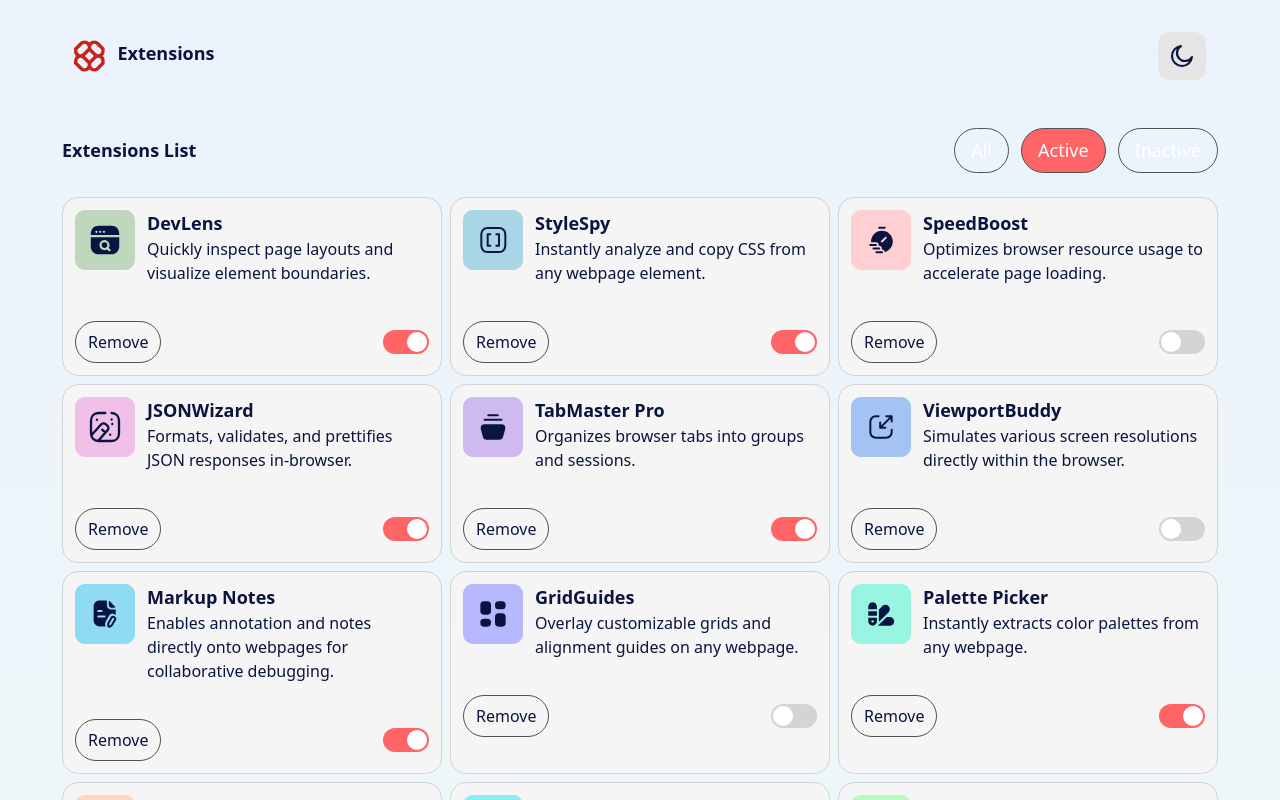
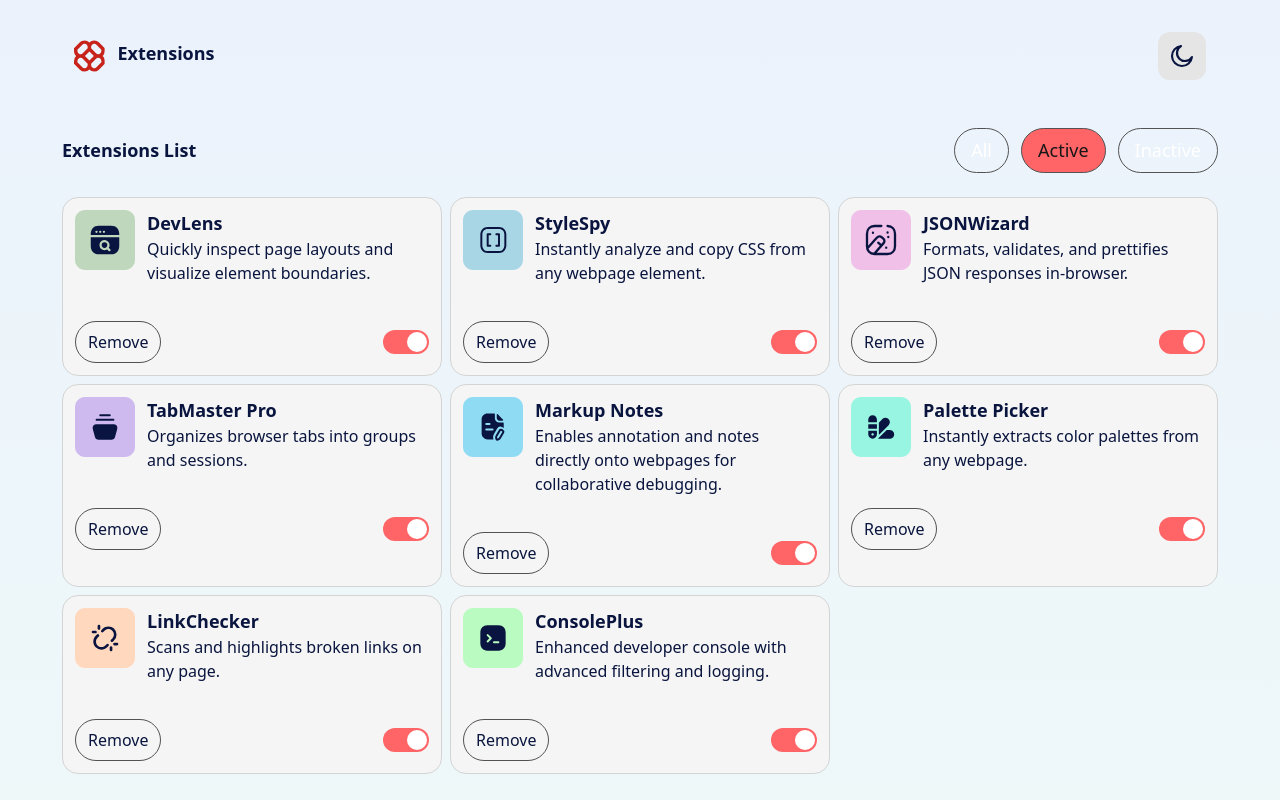
Before and after one commit to anaislcno/Extensions-Manager, a React (Vite) app: page / in a window 1280 px wide. Both pictures are taken after a click on the button "Active". Shown: the top 800 px of the page. Built offline with nearby package versions, Linux system fonts and the light colour scheme; a web font is replaced by a local one.

Commit message:
Set filters

```diff
--- a/index.html
+++ b/index.html
@@ -1,4 +1,4 @@
-<!DOCTYPE html>
+<!doctype html>
 <html lang="en">
   <head>
     <meta charset="UTF-8" />
@@ -11,6 +11,20 @@
       href="./assets/images/favicon-32x32.png"
     />
     <script type="module" src="/src/main.tsx"></script>
+    <script>
+      (function () {
+        const theme = localStorage.getItem("theme");
+        if (
+          theme === "dark" ||
+          (!theme && window.matchMedia("(prefers-color-scheme: dark)").matches)
+        ) {
+          document.documentElement.classList.add("dark");
+        } else {
+          document.documentElement.classList.remove("dark");
+        }
+      })();
+    </script>
+
     <title>Browser extensions manager UI</title>
   </head>
   <body>
--- a/src/App.tsx
+++ b/src/App.tsx
@@ -1,13 +1,16 @@
+import { useState } from "react";
 import Cards from "./components/Cards";
 import Filters from "./components/Filters";
 import Header from "./components/Header";
 
 function App() {
+  const [activeFilter, setActiveFilter] = useState<string>("all");
+
   return (
     <>
       <Header />
-      <Filters />
-      <Cards />
+      <Filters activeFilter={activeFilter} setActiveFilter={setActiveFilter}/>
+      <Cards activeFilter={activeFilter}/>
     </>
   );
 }
--- a/src/components/Cards.tsx
+++ b/src/components/Cards.tsx
@@ -1,21 +1,27 @@
 import { useState } from "react";
 import datas from "../datas/data.json";
-import type { Card } from "../types/cards";
+import type { Card, CardsProps } from "../types/cards";
 
-const Cards = () => {
+const Cards = ({ activeFilter }: CardsProps) => {
   const [hiddenCards, setHiddenCards] = useState<number[]>([]);
 
-  const handleRemove = (index: number) => {
-    setHiddenCards((prev) => [...prev, index]);
-    console.log(`Remove: ${index}`);
+  const handleRemove = (id: number) => {
+    setHiddenCards((prev) => [...prev, id]);
+    console.log(`Remove: ${id}`);
   };
+
+  const filteredDatas = datas.filter((data: Card) => {
+    if (hiddenCards.includes(data.id)) return false;
+    if (activeFilter === "active") return data.isActive;
+    if (activeFilter === "inactive") return !data.isActive;
+    return true;
+  });
 
   return (
     <div className="m-auto grid w-fit grid-cols-3 gap-[8px]">
-      {datas.map((data: Card, index: number) =>
-        hiddenCards.includes(index) ? null : (
+      {filteredDatas.map((data: Card) => (
         <div
-            key={index}
+          key={data.id}
           className="flex max-w-[380px] flex-col items-start gap-[36px] rounded-2xl border border-neutral-300 bg-neutral-100 p-[12px] dark:border-neutral-600 dark:bg-neutral-700"
         >
           <div className="flex items-start gap-[12px]">
@@ -28,7 +34,7 @@ const Cards = () => {
           <div className="flex w-full items-center justify-between gap-[8px]">
             <button
               className="cursor-pointer rounded-4xl border border-neutral-600 px-[12px] py-[8px] text-base font-normal transition-colors duration-300 hover:bg-neutral-600"
-                onClick={() => handleRemove(index)}
+              onClick={() => handleRemove(data.id)}
             >
               Remove
             </button>
@@ -42,8 +48,7 @@ const Cards = () => {
             </label>
           </div>
         </div>
-        ),
-      )}
+      ))}
     </div>
   );
 };
--- a/src/components/Filters.tsx
+++ b/src/components/Filters.tsx
@@ -1,31 +1,29 @@
-import { useState } from "react";
+import type { FiltersProps } from "../types/filters";
 
-const Filters = () => {
-  const [activeFilter, setActiveFilter] = useState<string>("all");
-
+const Filters = ({ activeFilter, setActiveFilter }: FiltersProps) => {
   const baseBtn =
-    "rounded-3xl border border-neutral-600 px-[16px] py-[8px] text-white transition-colors duration-200 font-normal cursor-pointer hover:bg-neutral-600";
-  const activeBtn = "bg-red-400 text-neutral-900";
-  // Pq prends pas le texte ?
+    "rounded-3xl border border-neutral-600 px-[16px] py-[8px] transition-colors duration-200 font-normal cursor-pointer hover:bg-neutral-600 transition-colors duration-300";
+  const activeBtn = "bg-red-400 text-neutral-900 hover:text-white";
+  const inactiveBtn = "text-white ";
 
   return (
     <div className="m-auto flex max-w-[1156px] items-center justify-between rounded-lg pt-[36px] pb-[24px]">
-      <h1>Extensions List</h1>
+      <h1 className="text-36">Extensions List</h1>
       <div className="flex gap-[12px]">
         <button
-          className={`${baseBtn} ${activeFilter === "all" ? activeBtn : ""}`}
+          className={`${baseBtn} ${activeFilter === "all" ? activeBtn : inactiveBtn}`}
           onClick={() => setActiveFilter("all")}
         >
           All
         </button>
         <button
-          className={`${baseBtn} ${activeFilter === "active" ? activeBtn : ""}`}
+          className={`${baseBtn} ${activeFilter === "active" ? activeBtn : inactiveBtn}`}
           onClick={() => setActiveFilter("active")}
         >
           Active
         </button>
         <button
-          className={`${baseBtn} ${activeFilter === "inactive" ? activeBtn : ""}`}
+          className={`${baseBtn} ${activeFilter === "inactive" ? activeBtn : inactiveBtn}`}
           onClick={() => setActiveFilter("inactive")}
         >
           Inactive
--- a/src/components/Header.tsx
+++ b/src/components/Header.tsx
@@ -1,4 +1,4 @@
-import { useState } from "react";
+import { useState, useEffect } from "react";
 import logoSVG from "../assets/images/logo-cropped.svg";
 import sun from "../assets/images/icon-sun.svg";
 import moon from "../assets/images/icon-moon.svg";
@@ -6,9 +6,31 @@ import moon from "../assets/images/icon-moon.svg";
 const Header = () => {
   const [dark, setDark] = useState<boolean>(false);
 
+  useEffect(() => {
+    const isDark =
+      localStorage.getItem("theme") === "dark" ||
+      (!localStorage.getItem("theme") &&
+        window.matchMedia("(prefers-color-scheme: dark)").matches);
+
+    setDark(isDark);
+
+    if (isDark) {
+      document.documentElement.classList.add("dark");
+    } else {
+      document.documentElement.classList.remove("dark");
+    }
+  }, []);
+
   const darkModeHandler = () => {
-    setDark(!dark);
-    document.body.classList.toggle("dark");
+    if (dark) {
+      document.documentElement.classList.remove("dark");
+      localStorage.setItem("theme", "light");
+      setDark(false);
+    } else {
+      document.documentElement.classList.add("dark");
+      localStorage.setItem("theme", "dark");
+      setDark(true);
+    }
   };
 
   return (
@@ -21,8 +43,11 @@ const Header = () => {
         className="cursor-pointer rounded-xl bg-neutral-200 p-[12px] transition-colors duration-300 hover:bg-neutral-300 dark:bg-neutral-600 dark:hover:bg-neutral-600"
         onClick={() => darkModeHandler()}
       >
-        {dark && <img src={sun} alt="Logo" className="h-6 w-auto" />}
-        {!dark && <img src={moon} alt="Logo" className="h-6 w-auto" />}
+        {dark ? (
+          <img src={sun} alt="Logo" className="h-6 w-auto" />
+        ) : (
+          <img src={moon} alt="Logo" className="h-6 w-auto" />
+        )}
       </button>
     </div>
   );
--- a/src/datas/data.json
+++ b/src/datas/data.json
@@ -1,71 +1,83 @@
 [
   {
+    "id": 1,
     "logo": "/images/logo-devlens.svg",
     "name": "DevLens",
     "description": "Quickly inspect page layouts and visualize element boundaries.",
     "isActive": true
   },
   {
+    "id": 2,
     "logo": "/images/logo-style-spy.svg",
     "name": "StyleSpy",
     "description": "Instantly analyze and copy CSS from any webpage element.",
     "isActive": true
   },
   {
+    "id": 3,
     "logo": "/images/logo-speed-boost.svg",
     "name": "SpeedBoost",
     "description": "Optimizes browser resource usage to accelerate page loading.",
     "isActive": false
   },
   {
+    "id": 4,
     "logo": "/images/logo-json-wizard.svg",
     "name": "JSONWizard",
     "description": "Formats, validates, and prettifies JSON responses in-browser.",
     "isActive": true
   },
   {
+    "id": 5,
     "logo": "/images/logo-tab-master-pro.svg",
     "name": "TabMaster Pro",
     "description": "Organizes browser tabs into groups and sessions.",
     "isActive": true
   },
   {
+    "id": 6,
     "logo": "/images/logo-viewport-buddy.svg",
     "name": "ViewportBuddy",
     "description": "Simulates various screen resolutions directly within the browser.",
     "isActive": false
   },
   {
+    "id": 7,
     "logo": "/images/logo-markup-notes.svg",
     "name": "Markup Notes",
     "description": "Enables annotation and notes directly onto webpages for collaborative debugging.",
     "isActive": true
   },
   {
+    "id": 8,
     "logo": "/images/logo-grid-guides.svg",
     "name": "GridGuides",
     "description": "Overlay customizable grids and alignment guides on any webpage.",
     "isActive": false
   },
   {
+    "id": 9,
     "logo": "/images/logo-palette-picker.svg",
     "name": "Palette Picker",
     "description": "Instantly extracts color palettes from any webpage.",
     "isActive": true
   },
   {
+    "id": 10,
     "logo": "/images/logo-link-checker.svg",
     "name": "LinkChecker",
     "description": "Scans and highlights broken links on any page.",
     "isActive": true
   },
   {
+    "id": 11,
     "logo": "/images/logo-dom-snapshot.svg",
     "name": "DOM Snapshot",
     "description": "Capture and export DOM structures quickly.",
     "isActive": false
   },
   {
+    "id": 12,
     "logo": "/images/logo-console-plus.svg",
     "name": "ConsolePlus",
     "description": "Enhanced developer console with advanced filtering and logging.",
--- a/src/types/cards.ts
+++ b/src/types/cards.ts
@@ -1,6 +1,11 @@
 export interface Card {
+  id: number;
   logo: string;
   name: string;
   description: string;
   isActive: boolean;
 }
+
+export interface CardsProps {
+  activeFilter: string;
+}
--- /dev/null
+++ b/src/types/filters.ts
@@ -0,0 +1,4 @@
+export interface FiltersProps {
+  activeFilter: string;
+  setActiveFilter: (filter: string) => void;
+}
--- a/tailwind.config.js
+++ b/tailwind.config.js
@@ -1,5 +1,6 @@
 /** @type {import('tailwindcss').Config} */
 export default {
+  darkMode: "class",
   content: ["./index.html", "./src/**/*.{js,ts,jsx,tsx}"],
   theme: {
     extend: {
@@ -58,6 +59,5 @@ export default {
       },
     },
   },
-  darkMode: "class",
   plugins: [],
 };
```
Lines whose indentation alone changed are shown as unchanged.
